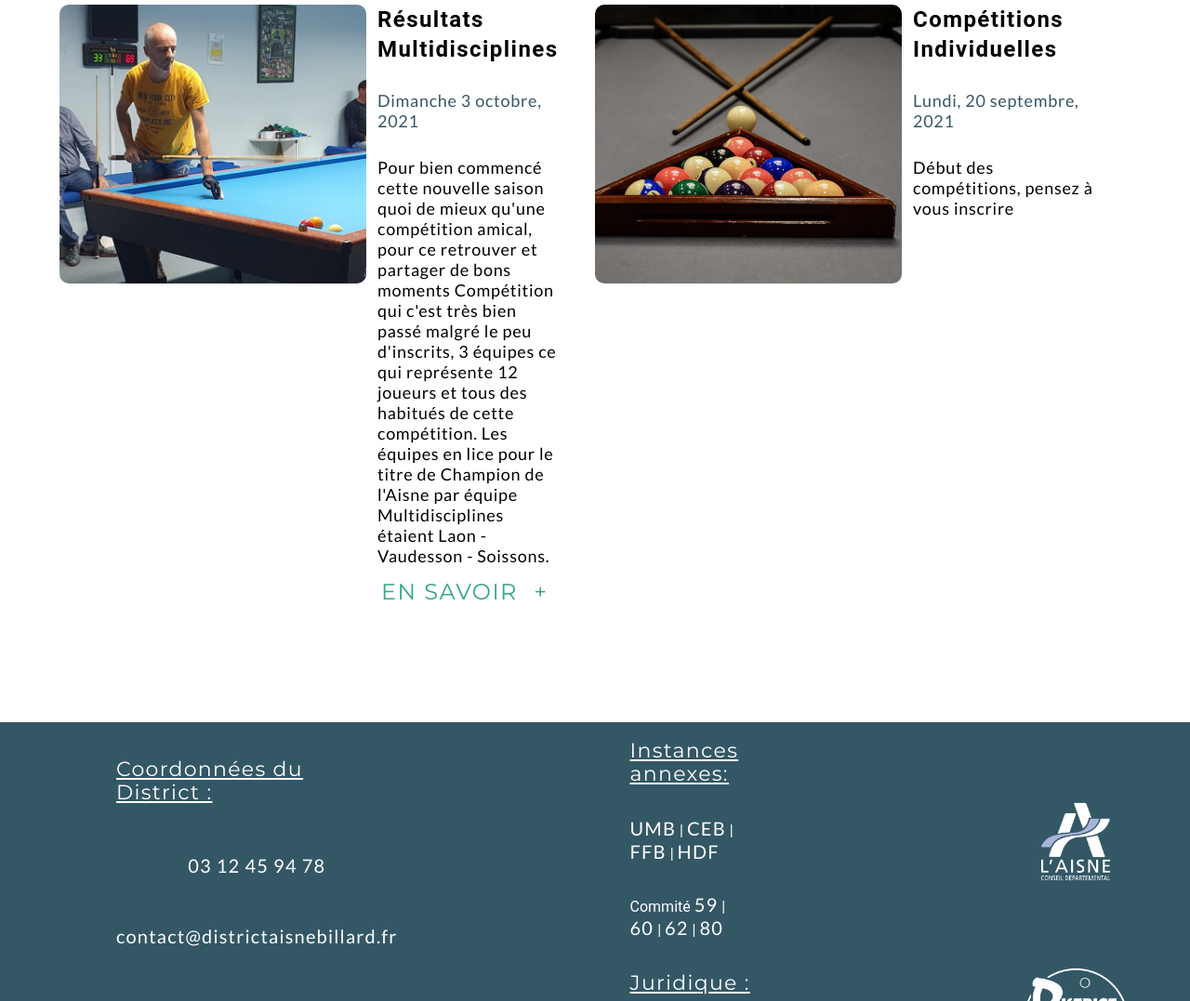
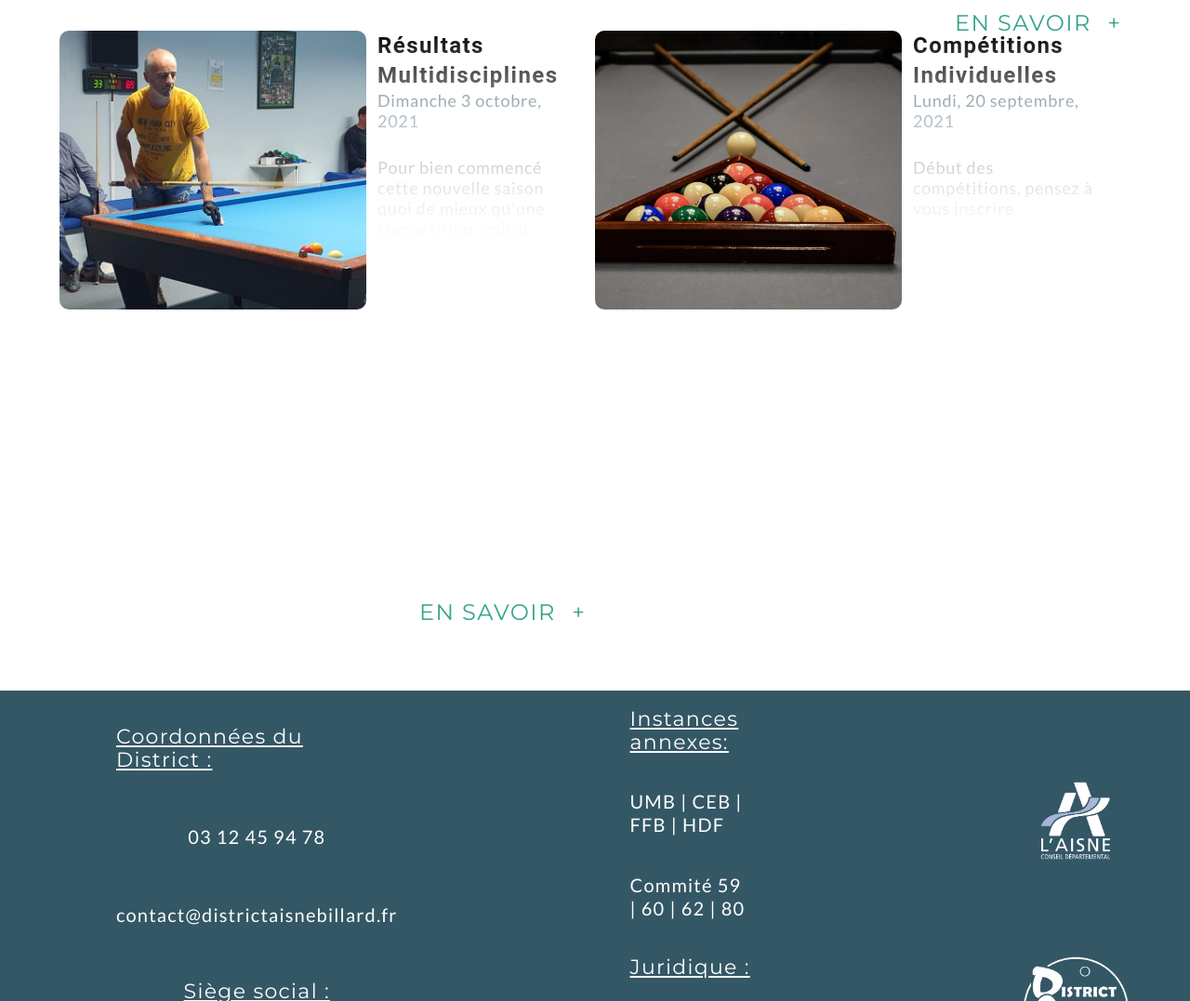
Before and after one commit to Simon-GIVRY/districtaisnebillard, a plain HTML site: page index.html in a window 1280 px wide. Shown: the part 2404-3481 px from the top of the page at 93% size. Drawn offline with Linux system fonts and the light colour scheme.

Commit message:
retouche desktop

```diff
--- a/index.html
+++ b/index.html
@@ -62,8 +62,7 @@
                         </section>
                         <address>
                             <h2>Coordonnées</h2>
-                            <p><a href="">9 Rue Bonnot</a></p>
-                            <p> <a href="">02000 - Laon</a></p>
+                            <p><a href="https://goo.gl/maps/s9pNM9T74FNrn7r88" target="_blank">9 Rue Bonnot <br>02000 - Laon</a></p>
                             <p><a href="mailto:billard.guignicourt@orange.fr" title="Envoyer un mail"
                                     target="_blank">billard.guignicourt@orange.fr</a></p>
                             <p><a href="tel:+0033971215840">09 71 21 58 40</a></p>
@@ -131,7 +130,7 @@
                                 <p>
                                     Pour bien commencé cette nouvelle saison quoi de mieux qu'une compétition amical,
                                     pour ce
-                                    retrouver et partager de bons moments
+                                    retrouver et partager de bons moments<br>
                                     Compétition qui c'est très bien passé malgré le peu d'inscrits, 3 équipes ce qui
                                     représente
                                     12 joueurs et tous des habitués de cette compétition.
@@ -176,7 +175,7 @@
                 </section>
                 <section>
                     <h2>Instances annexes:</h2>
-                    <p><a href="#" title="Redirection vers me site de l'Union Mondial du Billard">UMB</a> | <a href="#" title="Redirection vers le site de la Confédération Européene de Billard">CEB</a> | <a href="#" title="Redirection vers le site de la Fédération Francaise de Billard">FFB</a> | <a href="#" title="Redirection vers le site de la ligue de Billard des Hauts-De-France">HDF</a></p>
+                    <p><a href="#" title="Redirection vers le site de l'Union Mondial du Billard">UMB</a> | <a href="#" title="Redirection vers le site de la Confédération Européene de Billard">CEB</a> | <a href="#" title="Redirection vers le site de la Fédération Francaise de Billard">FFB</a> | <a href="#" title="Redirection vers le site de la ligue de Billard des Hauts-De-France">HDF</a></p>
                     <p>Commité <a href="#" title="Redirection vers le site de la ligue de Billard des Hauts-de-France">59</a> | <a href="#" title="Redirection vers le site du comité de l'Oise de Billard">60</a> | <a href="#" title="Redirection vers le site de la ligue de Billard des Hauts-de-France">62</a> | <a href="#" title="Redirection vers le site du comité départemental de bilalrd de la Somme">80</a></p>
                     <h2>Juridique&nbsp;:</h2>
                     <p><a href="#" title="Redirection vers la page des mentions légales">Mentions légales</a></p>
--- a/webFiles/css/sass/style.scss
+++ b/webFiles/css/sass/style.scss
@@ -1,3 +1,5 @@
+
+
 body{
     margin: 0;
     font-family: 'Lato', sans-serif;
@@ -44,6 +46,7 @@ header{
 
 }
 main{
+
     align-items: center;
     display: flex;
     flex-direction: column;
@@ -79,6 +82,7 @@ main{
 
 
     h2{
+        margin: 4.125rem 0 2rem 0;
         color: #6B5B54;
     font-size: 36px;
     font-weight: 600;
@@ -107,6 +111,8 @@ main{
         flex-direction: row;
 
 
+
+
         div{
             display: flex;
             flex-direction: column;
@@ -130,6 +136,12 @@ main{
 
 
     address{
+
+
+        p{
+            margin: 1.25rem 0;
+
+        }
 
         a{
             color: #34A58A;
@@ -190,14 +202,19 @@ main{
             }
 
             div.article{
+
                 align-items: flex-start ;
                 display: flex;
                 flex-direction: row;
 
 
+
             }
 
             article{
+                position: relative;
+                display: flex;
+                flex-direction: column;
 
 
                 p{
@@ -208,6 +225,17 @@ main{
                     font-size: 18px;
                     line-height: 22px;
                     letter-spacing: 0.04em;
+
+
+                    &::before {
+                        content:'';
+                        width:100%;
+                        height:100%;
+                        position:absolute;
+                        left:0;
+                        top:0;
+                        background:linear-gradient(transparent 0px, white 250px);
+                      }
                 }
 
                 h3{
@@ -221,6 +249,7 @@ main{
                 }
 
                 .date{
+                    margin-top: 0;
                     color: #345765;
                 }
 
@@ -228,13 +257,21 @@ main{
             }
 
             div.savoirPlus{
-
-
+                flex-direction: row-reverse;
+                align-content: space-between;
                 display: flex;
                 align-items: center;
+                position: relative;
+                top: 0;
+                right: 0;
 
 
                 a{
+
+                    bottom: 0;
+                    top: 0;
+                    position: absolute;
+
                     text-decoration: none;
                     color: #34A58A;
                     font-family: 'Montserrat';
@@ -301,6 +338,17 @@ footer{
 
     }
 
+    p{
+        color: white;
+        text-decoration: none;
+        font-family: 'Lato';
+        font-style: normal;
+        font-weight: 400;
+        font-size: 20px;
+        line-height: 25px;
+        letter-spacing: 0.06em;
+    }
+
     a{
         color: white;
         text-decoration: none;
@@ -313,6 +361,7 @@ footer{
 
         &:hover{
             text-decoration: underline;
+            text-underline-offset: 0.4rem;
         }
     }
 
```
Also changed, not shown: webFiles/css/style.css, 1 other file.
